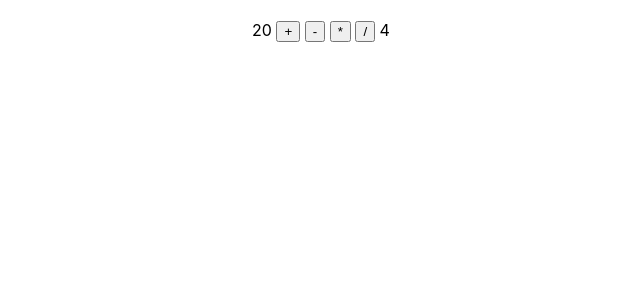
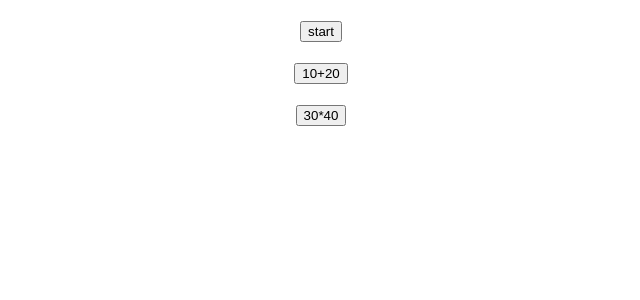
Before and after one commit to Nickzanarak/app1, a React (Create React App) app: page / in a window 1280 px wide. Shown: the top 300 px of the page, without its empty margins (319-959 px from the left). Built offline with nearby package versions, Linux system fonts and the light colour scheme.

Commit message:
event-data

```diff
--- a/src/App.js
+++ b/src/App.js
@@ -3,10 +3,11 @@
 import Calendar from "./class-components";
 import Button from "./class-components";
 import { Calculator2 } from "./calculator";
+import { EventData2 } from "./event-data";
 
 
 function App() {
-  return <Calculator2/>
+  return <EventData2/>
 }
 
 export default App;
--- /dev/null
+++ b/src/event-data.js
@@ -0,0 +1,25 @@
+import React from "react";
+
+export function EventData2(){
+    const onClickStartStop = (ev) => {
+        let t = ev.target.innerText
+        let s = (t=='Start')? 'Stop':'Start'
+        ev.target.innerText = s
+    }
+
+    const onClickAdd = (ev) => {
+        let t = ev.target.innerText
+        let r = eval(t)
+        alert(`${t} = ${r}`)
+    }
+
+    return (
+        <div style={{textAlign:'center',marginTop:20}}>
+
+        <button onClick={(ev) => onClickStartStop(ev)}>start</button><br/><br/>
+        <button onClick={(ev) => onClickAdd(ev)}>10+20</button><br/><br/>
+        <button onClick={(ev) => onClickAdd(ev)}>30*40</button><br/><br/>
+
+        </div>
+    )
+}
```
